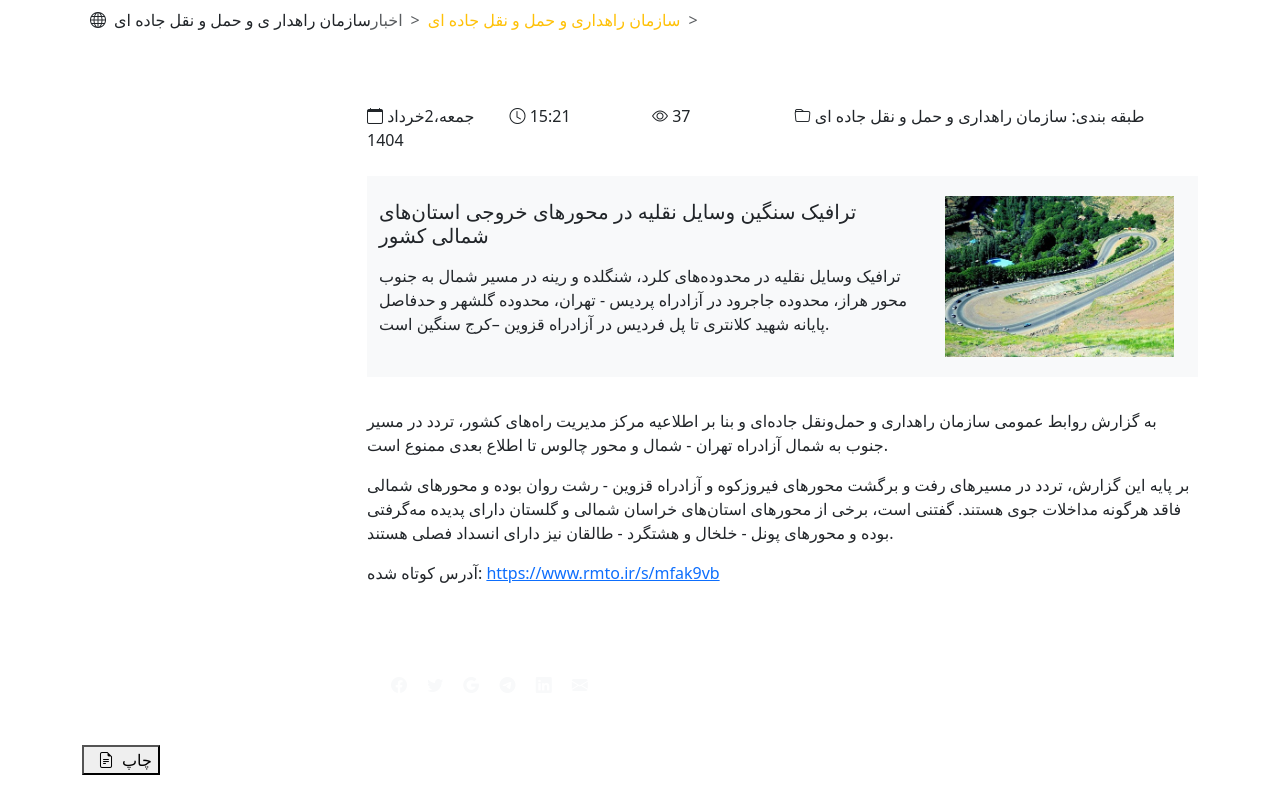
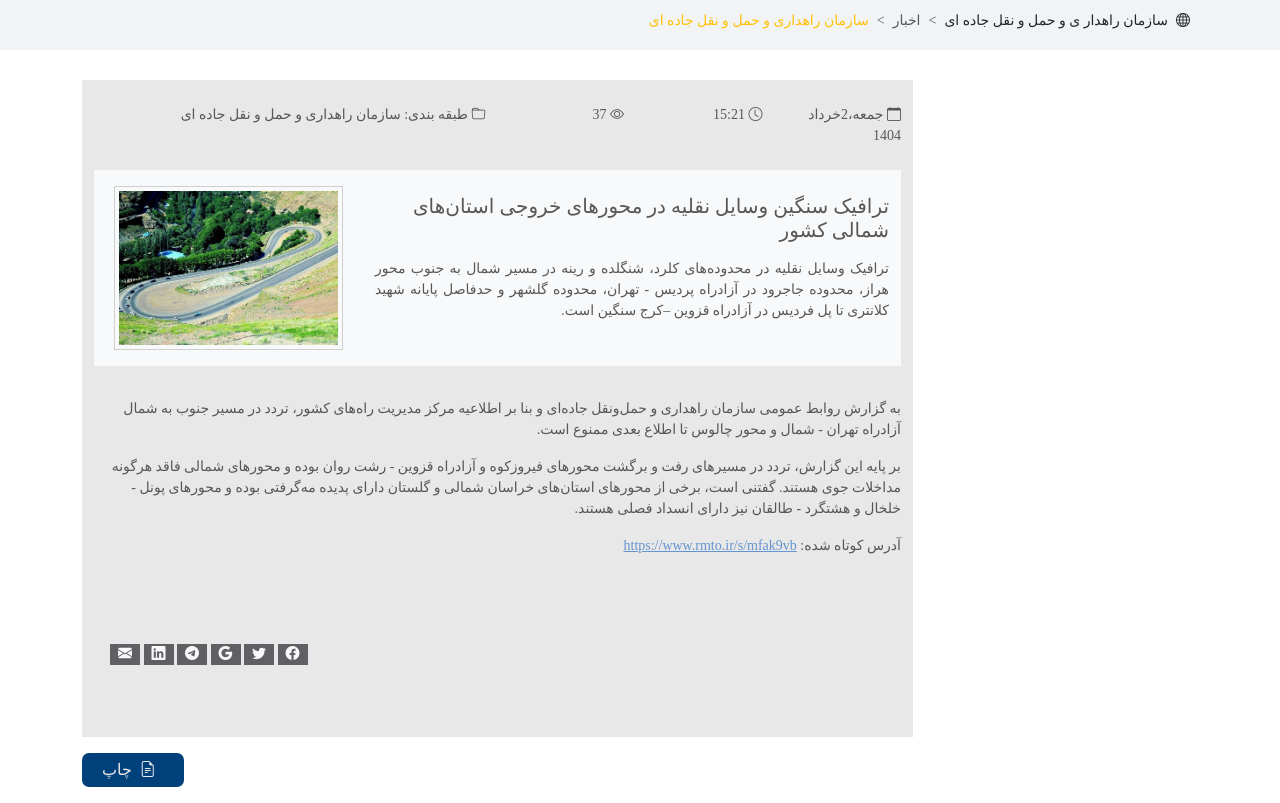
Before and after one commit to shrjld/rmto, a plain HTML site: page index.html in a window 1280 px wide. Drawn offline with nearby package versions, Linux system fonts and the light colour scheme; a small style sheet from the web is missing.

Commit message:
add last version of traffic

```diff
--- a/index.html
+++ b/index.html
@@ -14,15 +14,16 @@
         integrity="sha384-MdqCcafa5BLgxBDJ3d/4D292geNL64JyRtSGjEszRUQX9rhL1QkcnId+OT7Yw+D+" crossorigin="anonymous">
 
     <link rel="stylesheet" href="https://cdn.jsdelivr.net/npm/bootstrap-icons@1.13.1/font/bootstrap-icons.min.css">
+    <link rel="stylesheet" href="sass/style.css">
 
 </head>
 
 <body>
     <!-- -------------------breadcrumb---------------------- -->
-    <div class="container-fluid crumb order-sm-2">
+    <div class="container-fluid crumb ">
         <div class="container ">
             <nav style="--bs-breadcrumb-divider: '>';" aria-label="breadcrumb">
-                <ol class="breadcrumb py-2">
+                <ol class="breadcrumb">
                     <i class="bi bi-globe px-2"></i>
                     <li class="breadcrumb-item crumb-item ">سازمان راهدار ی و حمل و نقل جاده ای</li>
                     <li class="breadcrumb-item crumb-item active" aria-current="page">اخبار</li>
@@ -42,7 +43,7 @@
 
             <!-- ---------------------------------traffic-------------------------- -->
             <div class="col-md-9 order-0 order-sm-0 order-md-1">
-                <div class="container body-info py-4 order-1 order-sm-1 order-md-2"></div>
+                <div class="container body-info py-4 ">
                     <div class="row">
                         <div class="col-md traffic-head">
                             <div class="row">
@@ -106,7 +107,8 @@
                                 روان بوده و محورهای شمالی فاقد هرگونه مداخلات جوی هستند.
                                 گفتنی است، برخی از محورهای استان‌های خراسان شمالی و گلستان دارای پدیده مه‌گرفتی بوده و
                                 محورهای پونل - خلخال و هشتگرد - طالقان نیز دارای انسداد فصلی هستند.</p>
-                        <p>آدرس کوتاه شده: <span><a href="#" class="rmtolink">https://www.rmto.ir/s/mfak9vb</a></span>
+                            <p>آدرس کوتاه شده: <span><a href="#"
+                                        class="rmtolink">https://www.rmto.ir/s/mfak9vb</a></span>
                             </p>
                         </div>
                     </div>
@@ -123,15 +125,19 @@
 
                 </div>
 
-
-
-
-        </div>
+                <div class="text-end py-3">
                     <button class="print">
                         <i class="bi bi-file-earmark-text px-2"></i>چاپ
                     </button>
                 </div>
             </div>
+
+
+
+
+        </div>
+
+    </div>
     <!-- -------------------------traffic end-------------------------->
 </body>
 
--- a/sass/style.scss
+++ b/sass/style.scss
@@ -17,8 +17,10 @@
     font-size: 14px;
 }
 
+
 .crumb-item:hover {
     color:orange;
+
 }
 
 // ------------- breadcrumb end----------------
@@ -27,6 +29,7 @@
     background-color: #e8e8e8;
     font-size:14px;
     color: rgb(87, 87, 87);
+    direction: rtl;
 }
 
 .para-about-trafic {
@@ -64,6 +67,8 @@
     border-radius:7px;
     color: #e8e8e8;
 
+
+
 }
 
 .print:hover {
```
Also changed, not shown: sass/style.css, 1 other file. Lines whose indentation alone changed are shown as unchanged.
